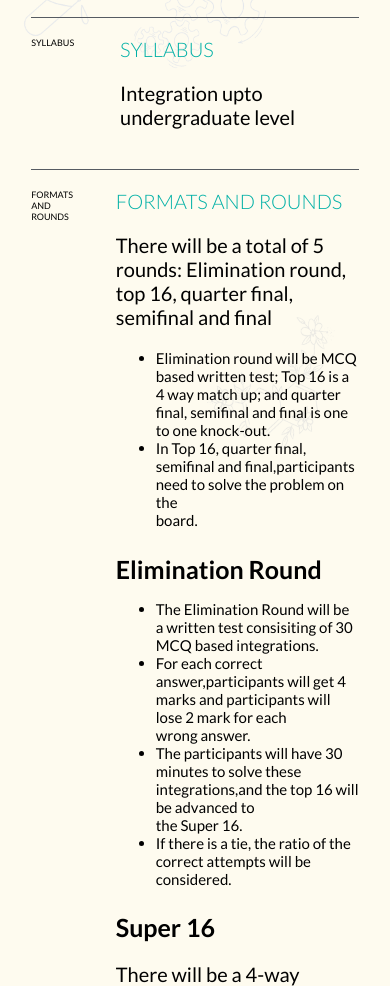
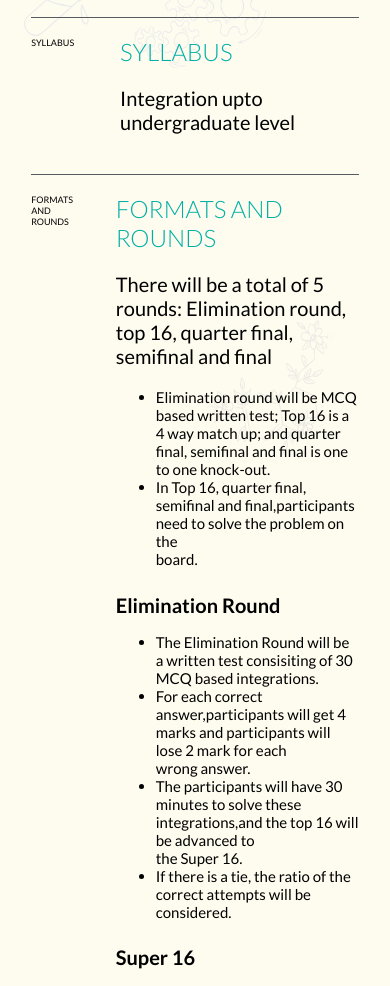
Before and after one commit to kedar-beginner/Integration-bee-RIC-24, a plain HTML site: page index.html in a window 390 px wide. Shown: the part 102-1088 px from the top of the page. Drawn offline with Linux system fonts and the light colour scheme.

Commit message:
Update index.html
style changes added succesfully

```diff
--- a/index.html
+++ b/index.html
@@ -12,7 +12,7 @@
         href="https://fonts.googleapis.com/css2?family=Lato:ital,wght@0,100;0,300;0,400;0,700;0,900;1,100;1,300;1,400;1,700;1,900&display=swap"
         rel="stylesheet">
 
-    <style>
+ <style>
         body {
             margin: 0;
             padding: 0;
@@ -157,15 +157,8 @@
             margin-top: 10%;
         }
 
-        .elimination-round b {
-            font-size: 25px;
-        }
-
-        .super-16 b {
-            font-size: 25px;
-        }
-
-
+        .elimination-round b,
+        .super-16 b,
         .quarter-final b,
         .semi-final b,
         .final b {
@@ -219,12 +212,12 @@
                 font-size: 30px;
             }
 
-            .heading{
+            .heading {
                 padding: 2% 2% 5% 2%;
             }
 
 
-            .main-heading{
+            .main-heading {
                 padding-right: 0%;
             }
 
@@ -265,6 +258,14 @@
             .prize-right span,
             .formats-and-rounds-right span,
             .syllabusdesc-right span {
+                font-size: 24px;
+            }
+
+            .elimination-round b,
+            .super-16 b,
+            .quarter-final b,
+            .semi-final b,
+            .final b {
                 font-size: 20px;
             }
 
@@ -273,7 +274,6 @@
             }
 
         }
-
     </style>
 </head>
 
```
